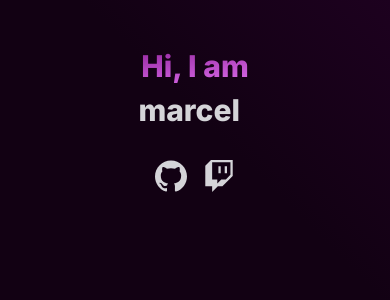
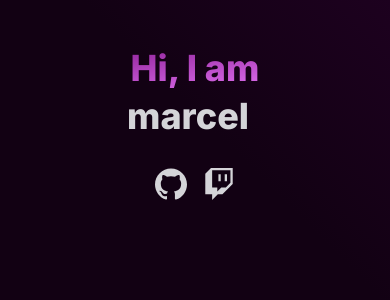
Before and after one commit to maersux/maersux.dev-ts, a Next.js app: page / in a window 390 px wide. Shown: the top 300 px of the page. Built offline with nearby package versions, Linux system fonts and the light colour scheme.

Commit message:
style: mobile header size

```diff
--- a/src/components/header.tsx
+++ b/src/components/header.tsx
@@ -5,7 +5,7 @@ import { FC } from 'react';
 
 export const MainHeading: FC = () => {
   return (
-    <h1 className="flex flex-col gap-2 text-3xl md:text-6xl font-extrabold text-center">
+    <h1 className="flex flex-col gap-2 text-4xl md:text-6xl font-extrabold text-center">
       <span className="inline-block text-transparent bg-fuchsia-400 bg-clip-text bg-gradient-to-br from-fuchsia-800 to-fuchsia-400">
         Hi, I am
       </span>
```
